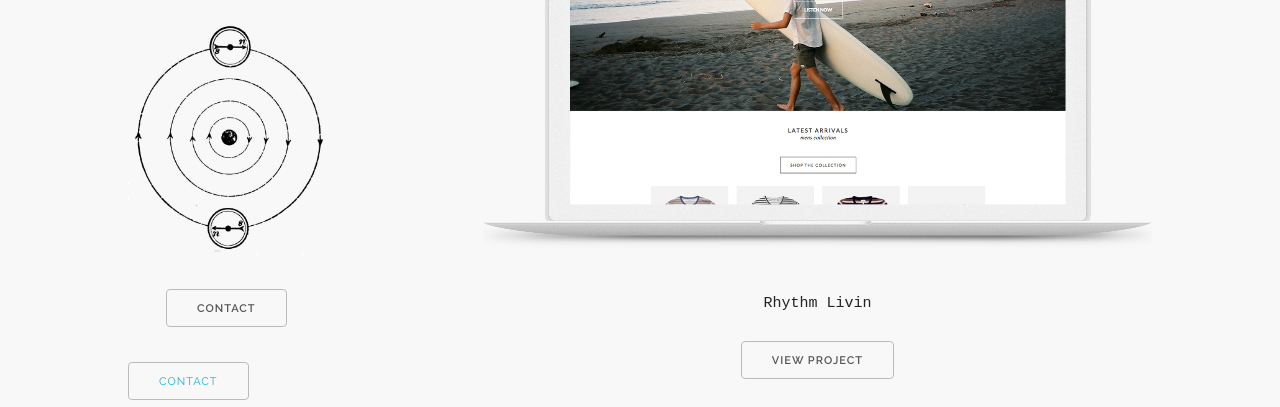
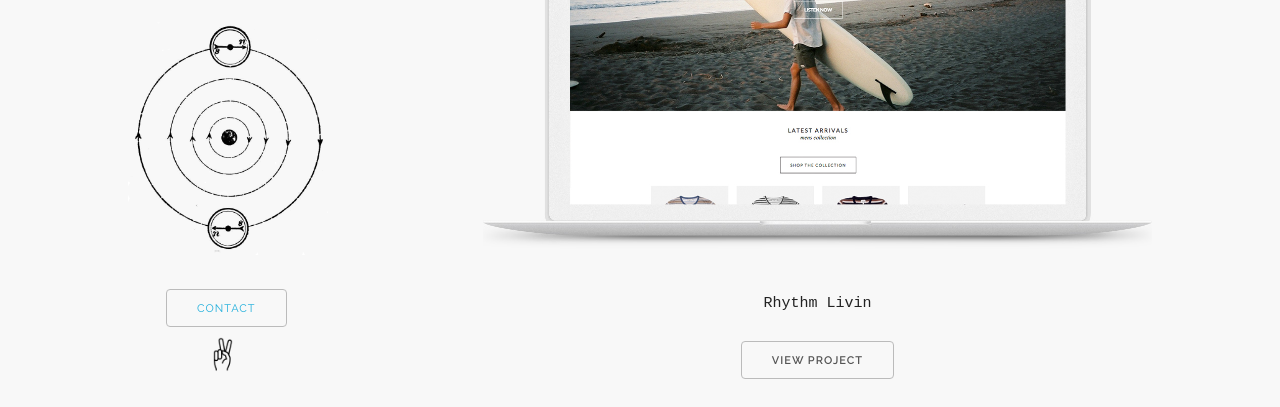
Before and after one commit to gsm4110/gsm4110.github.io, a website: page index.html in a window 1280 px wide. Shown: the part 285-692 px from the top of the page. Drawn offline with nearby package versions, Linux system fonts and the light colour scheme.

Commit message:
contact
contact

```diff
--- a/index.html
+++ b/index.html
@@ -47,10 +47,10 @@
         <h4 class='main-title'>Gabriel Sunol</h4>
         <p class='sub-title'>Design & Development</p>
         <p><a href="index.html"</a><img src = "images/clipart.png" class = "clipart"></a></p>
-        <p><a href="contact.html" class = "button home-btn animsition-link"> Contact </a></p>
+<!--         <p><a href="contact.html" class = "button home-btn animsition-link"> Contact </a></p>
+ -->
 
-
-            <div class= "button" style = "font-weight:normal;">
+            <div class= "button" style = "font-weight:normal; margin-left:38px;">
               <script type="text/javascript" language="javascript">
                 { coded = "fez62lcB55h@fae2c.Rwa"
                   key = "1mlyQAgJuZpP3M8UOTLIo5ac0WDfb9HCnYrVisk4dwEeRhFvXzGS7Nx6j2KtBq"
```
